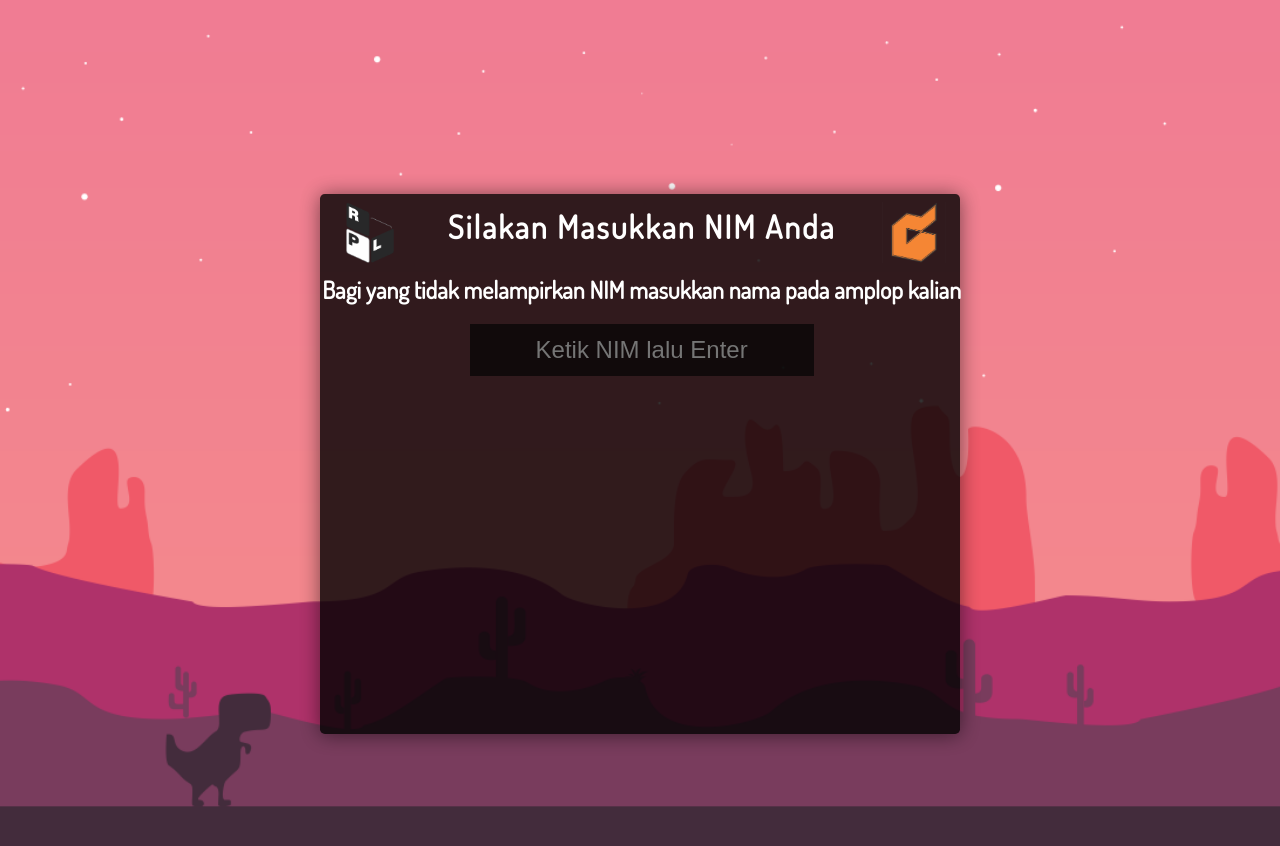
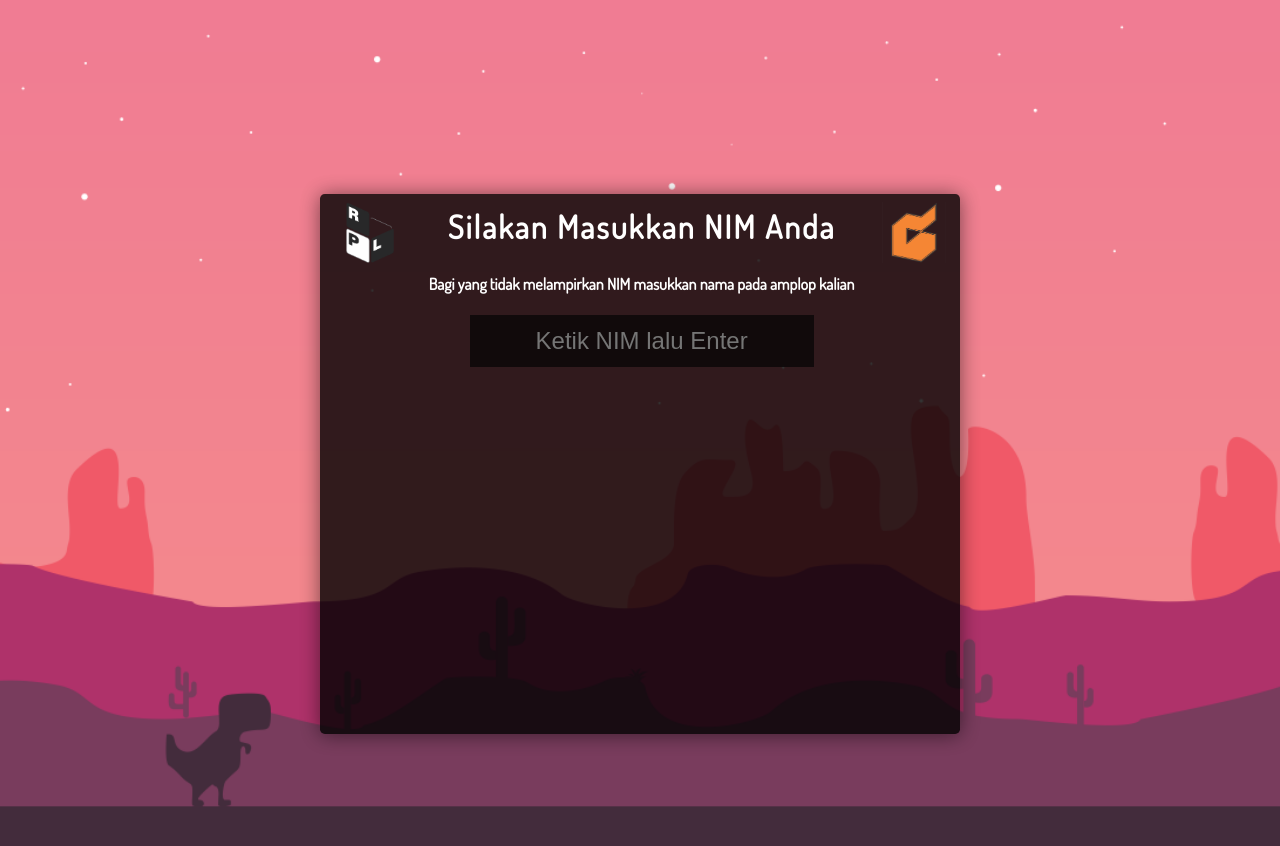
Before and after one commit to F201/f201.github.io, a Jekyll site: the page searchNIM/index.html, which Jekyll copies as it is, in a window 1280 px wide. Shown: the top 846 px of the page. Built offline with Jekyll 4.4.1, drawn with Linux system fonts in a browser that asks for light colours.

Commit message:
Update index.html

```diff
--- a/searchNIM/index.html
+++ b/searchNIM/index.html
@@ -20,7 +20,7 @@
             <br>
 
             <h1><hr class="garis">Silakan Masukkan NIM Anda</h1>
-            <h2><hr class="garis">Bagi yang tidak melampirkan NIM masukkan nama pada amplop kalian</h2>
+            <h4><hr class="garis">Bagi yang tidak melampirkan NIM masukkan nama pada amplop kalian</h4>
             <input class="formnim" type="text" id="searchinput" size="25" onblur="if (this.placeholder == '') {this.placeholder = 'Ketik NIM lalu Enter';}" onfocus="if (this.placeholder == 'Ketik NIM lalu Enter') {this.placeholder = '';}" placeholder="Ketik NIM lalu Enter"
             />
             <br> <input type="submit"Ketik NIM lalu Enter="Click" id="search" />
```
